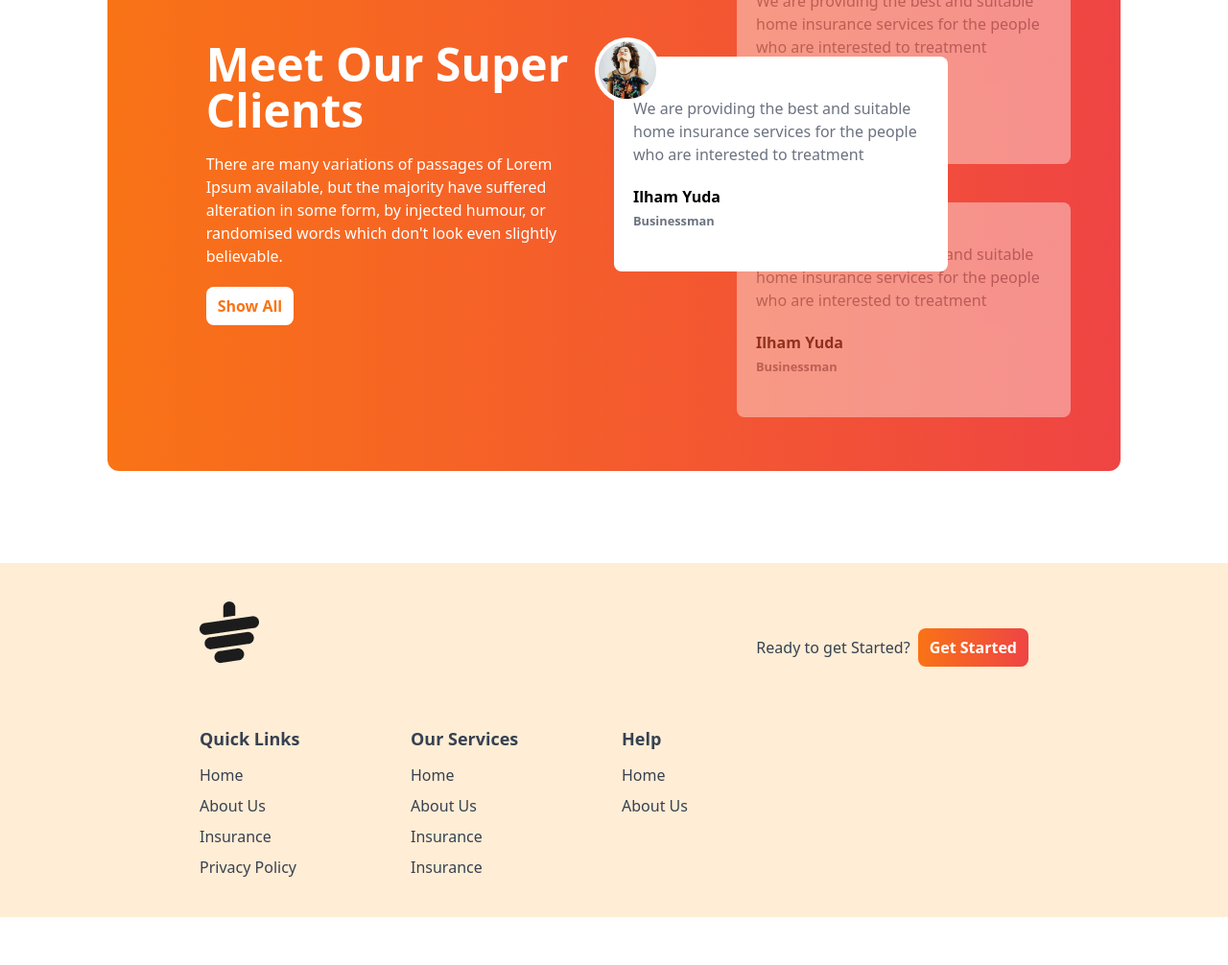
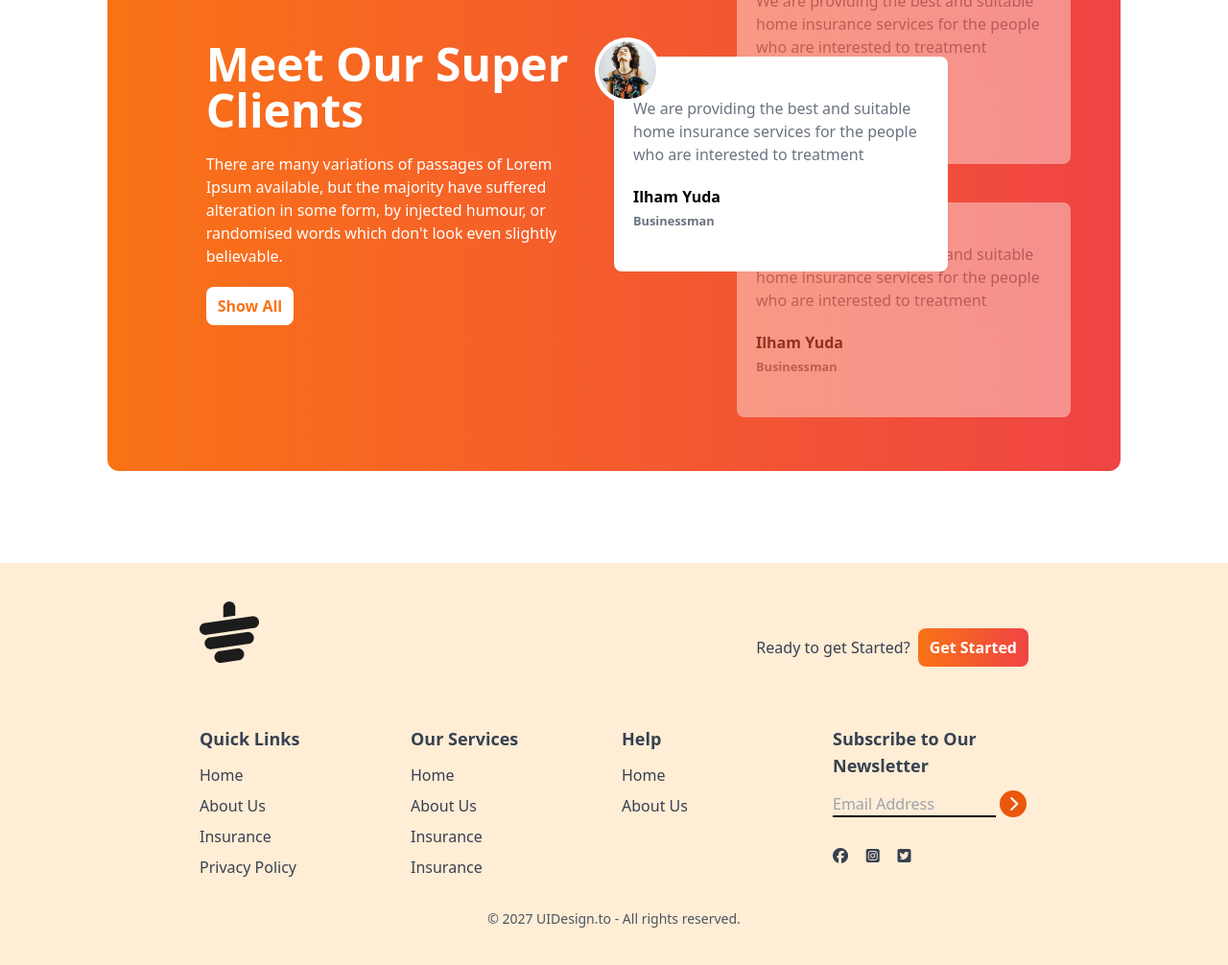
Before and after one commit to naimuddin1190/tea-house-website, a plain HTML site: page index.html in a window 1280 px wide. Shown: the part 1948-2954 px from the top of the page at 96% size. Before the commit the page ends 2904 px from the top, so only its background shows below. Drawn offline with nearby package versions, Linux system fonts and the light colour scheme.

Commit message:
added footer section

```diff
--- a/index.html
+++ b/index.html
@@ -294,6 +294,29 @@
 
                 </ul>
                </div>
+               <!-- Fourth column -->
+                <div>
+                  <h3 class="font-semibold text-lg mb-3">Subscribe to Our Newsletter</h3>
+                  <div class="flex flex-col space-y-2">
+                    <div>
+                      <input placeholder="Email Address" type="text" class="bg-transparent border-b-2 border-black w-4/6 md:w-5/6">
+                      <i class="fa-solid fa-chevron-right w-7 h-7 bg-orange-600 inline-flex rounded-full text-white justify-center items-center"></i>
+                      <div class="flex justify-between w-2/5 mb-2 mt-8">
+                        <i class="fa-brands fa-facebook"></i>
+                        <i class="fa-brands fa-square-instagram"></i>
+                        <i class="fa-brands fa-square-twitter"></i>
+
+                      </div>
+                    </div>
+
+                  </div>
+                </div>
+
+            </div>
+            <div class="text-center pt-4 mt-4">
+              <p class="text-sm text-gray-600">
+                © 2027 UIDesign.to - All rights reserved.
+              </p>
             </div>
         </div>
 
```
